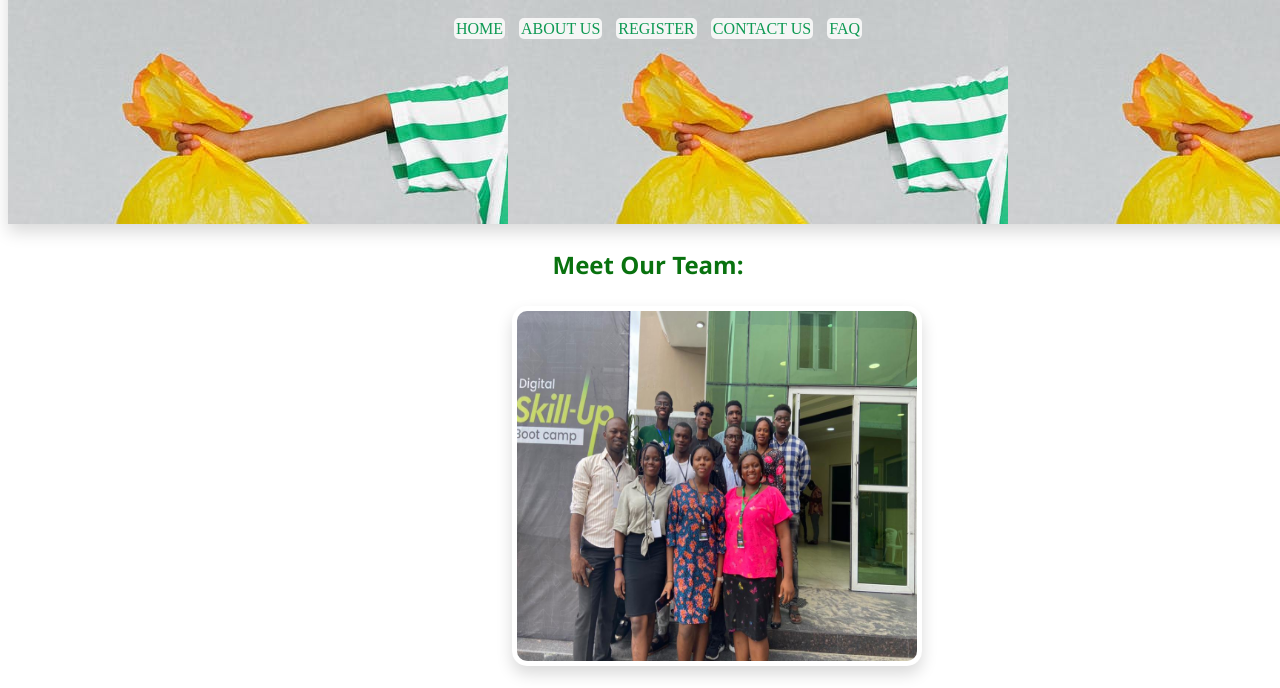
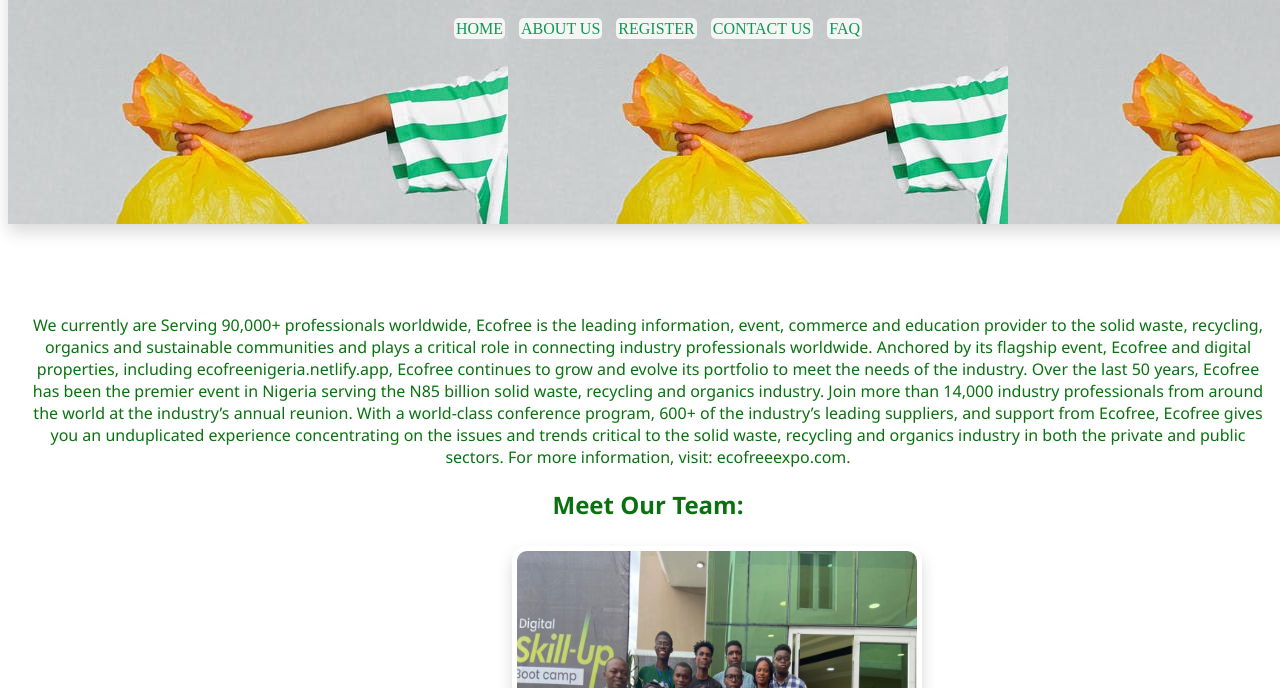
Before and after one commit to chidavid798/ECOFREE, a plain HTML site: page about.html in a window 1280 px wide. Shown: the part 104-792 px from the top of the page. Drawn offline with Linux system fonts and the light colour scheme.

Commit message:
Add files via upload

```diff
--- a/about.html
+++ b/about.html
@@ -1,11 +1,11 @@
 <!DOCTYPE html>
 <html lang="en">
   <head>
-    <meta charset="UTF-8">
-    <meta http-equiv="X-UA-Compatible" content="IE=edge">
-    <meta name="viewport" content="width=device-width, initial-scale=1.0">
+    <meta charset="UTF-8" />
+    <meta http-equiv="X-UA-Compatible" content="IE=edge" />
+    <meta name="viewport" content="width=device-width, initial-scale=1.0" />
     <title>ECOFREE</title>
-    <link rel="stylesheet" href="./style.css">
+    <link rel="stylesheet" href="./style.css" />
   </head>
   <body>
     <header>
@@ -21,31 +21,59 @@
     </header>
 
     <section>
+      <div class="talk">
+        <p>
+       We currently are Serving 90,000+ professionals worldwide, Ecofree is the leading
+        information, event, commerce and education provider to the solid waste,
+        recycling, organics and sustainable communities and plays a critical
+        role in connecting industry professionals worldwide. Anchored by its
+        flagship event, Ecofree and digital properties, including
+        ecofreenigeria.netlify.app, Ecofree continues to grow and evolve its
+        portfolio to meet the needs of the industry. Over the last 50 years,
+        Ecofree has been the premier event in Nigeria serving the N85
+        billion solid waste, recycling and organics industry. Join more than
+        14,000 industry professionals from around the world at the industry’s
+        annual reunion. With a world-class conference program, 600+ of the
+        industry’s leading suppliers, and support from Ecofree, Ecofree gives
+        you an unduplicated experience concentrating on the issues and trends
+        critical to the solid waste, recycling and organics industry in both the
+        private and public sectors. For more information, visit: ecofreeexpo.com.
+      </p>
+</div>
       <h1>Meet Our Team:</h1>
-<img class="images" src="./team.jpeg" alt="">
+      <img class="images" src="./team.jpeg" alt="" />
 
       <ul>
-                       <li> CEO: Mr Onyeka Nwabueze</li>
-                        Mr Onyeka hails from Delta State.He graduated with a Ph.D in Environmental science and health. He has being in this field of work for 20years and is very successful.
+        <li>CEO: Mr Onyeka Nwabueze</li>
+        Mr Onyeka hails from Delta State.He graduated with a Ph.D in
+        Environmental science and health. He has being in this field of work for
+        20years and is very successful.
         <li>Secretary and Legal Advisor: Barr. Esther Oghenesere</li>
-                        Mr Esther hails from Enugu State.Shee graduated with a Ph.D in Human Resources. She has being in this field of work for 15 years and is very successful.
+        Mr Esther hails from Enugu State.Shee graduated with a Ph.D in Human
+        Resources. She has being in this field of work for 15 years and is very
+        successful.
         <li>Manager: Mr Vincent Hawkies</li>
-                        Mr Vincent hails from Abia State.He graduated with a Ph.D and Masters in Environmental science and health also. He has being in this field of work for 12years and is very successful.
+        Mr Vincent hails from Abia State.He graduated with a Ph.D and Masters in
+        Environmental science and health also. He has being in this field of
+        work for 12years and is very successful.
         <li>HR: Miss Favour Amanda</li>
-                        Miss Favour hails from Imo State.She graduated with a Ph.D in Health Education. She has being in this field of work for 10years and is very successful.
+        Miss Favour hails from Imo State.She graduated with a Ph.D in Health
+        Education. She has being in this field of work for 10years and is very
+        successful.
         <li>Data Analyst: Miss Praise Mark</li>
-                        Miss Praise hails from Delta State.She graduated with a Ph.D in Computer science and engineering. She has being in this field of work for 10years and is very successful.
+        Miss Praise hails from Delta State.She graduated with a Ph.D in Computer
+        science and engineering. She has being in this field of work for 10years
+        and is very successful.
         <li>Web Developer: David Thompson</li>
-                        Mr David Thompso hails for England.He graduated with a Ph.D in Aeronautical Engineering. He has been in this field of work for  6years and is very successful
+        Mr David Thompso hails for England.He graduated with a Ph.D in
+        Aeronautical Engineering. He has been in this field of work for 6years
+        and is very successful
       </ul>
-
     </section>
-
 
     <footer>
       <h2>ECOFREE</h2>
       <p>Powered by &copy;ECOFREE TECHNOLOGY LTD</p>
-
     </footer>
   </body>
 </html>
--- a/style.css
+++ b/style.css
@@ -103,9 +103,8 @@ ul{
 form{
     text-align: center;
     font-family: 'Segoe UI', Tahoma, Geneva, Verdana, sans-serif;
+}
 
-
-}
 
 
 li{
@@ -161,5 +160,8 @@ select{
     padding-inline-end: var(--tds-select-padding_horizontal--end);
     border-radius: var(--tds-select-border_radius);
     border: 1px solid transparent;
+}
+.talk{
+    margin-top: 90px;
 
 }
```
Lines whose indentation alone changed are shown as unchanged.
